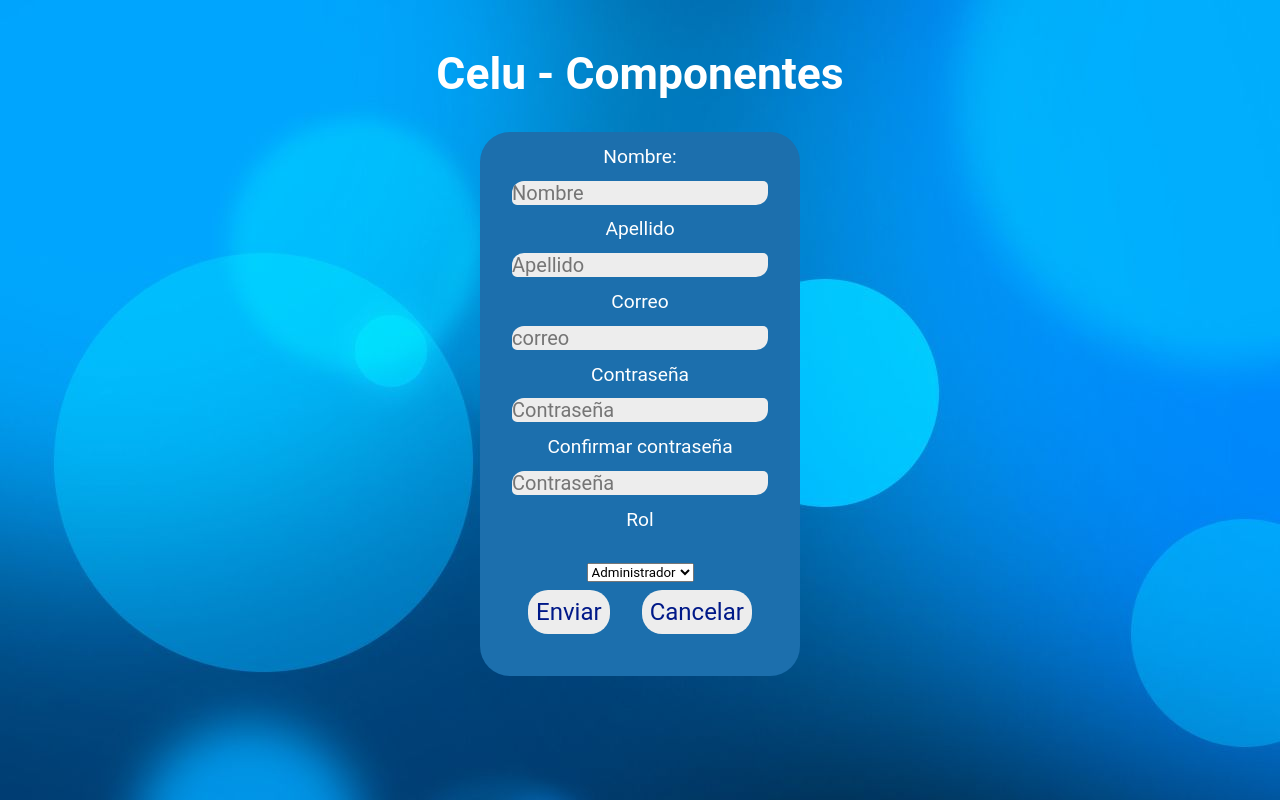
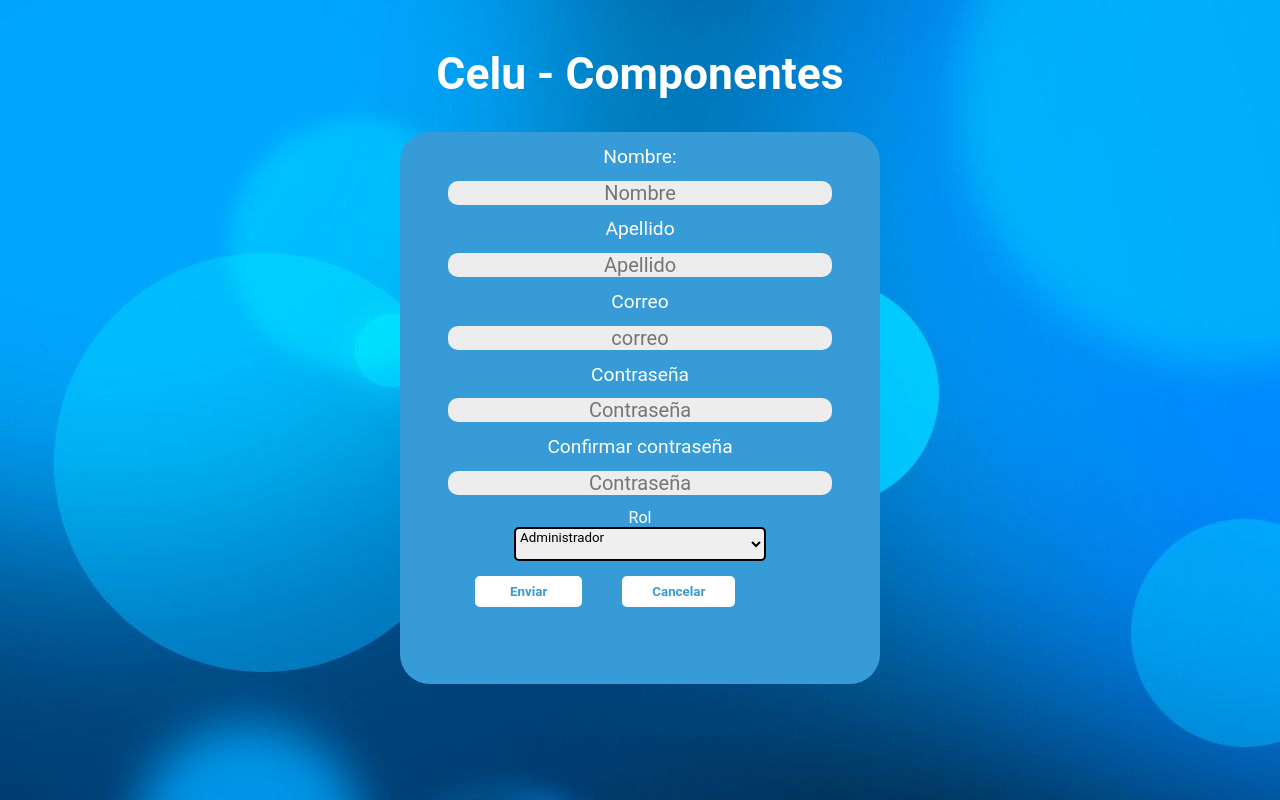
Before and after one commit to juanfed/night-developers, a React (Create React App) app: page /registro in a window 1280 px wide. Built offline with nearby package versions, Linux system fonts and the light colour scheme.

Commit message:
cambio diseño registro

```diff
--- a/src/components/registro.jsx
+++ b/src/components/registro.jsx
@@ -36,20 +36,21 @@ const registro = () => {
                         <input type="password" id="contrseñaRegistro2" placeholder="Contraseña" required />
                     </div>
 
-                    <div className="formularioRegistro-caja">
-                        <label for="botonRegistro">Rol</label> <br />
+                    <div className="formularioRegistro-caja2">
+                        <p>Rol</p>
+                        <select id="selecione_nombre" class="caja">
+                            <option value="">Administrador</option>
+                            <option value="Juan fernando">Usuario</option>
+                            <option value="Diego Hernandez">Vendedor</option>
+                        </select>
                     </div>
 
 
-                    <select>
-                        <option value="Administrador">Administrador</option>
-                        <option>Vendedor</option>
-                        <option>Usuario</option>
-                    </select>
 
-                    <div className="botonRegistrar">
-                        <span>Enviar</span>
-                        <Link to="/login"><span>Cancelar</span></Link>
+
+                    <div>
+                    <button type="button"className="botonRegistrar" >Enviar</button>
+                    <Link to="/login"><button type="button"className="botonRegistrar2" >Cancelar</button></Link>
 
                     </div>
 
--- a/src/pages/usuario.jsx
+++ b/src/pages/usuario.jsx
@@ -23,25 +23,25 @@ const usuario =()=>{
 
                     <div className="formu_edit_caja">
                         <label for="NombreEdit">Nombre:</label>
-                        <input type="text" id="NombreEdit" required/>
+                        <input type="text" id="NombreEdit"/>
 
                     </div>
 
                     <div className="formu_edit_caja">
                         <label for="ApellidoEdit">Apellido:</label>
-                        <input type="text" id="ApedilloEdit" required/>
+                        <input type="text" id="ApedilloEdit"/>
 
                     </div>
 
                     <div className="formu_edit_caja">
                         <label for="CorreoEdit">Correo:</label>
-                        <input type="text" id="CorreoEdit" required/>
+                        <input type="text" id="CorreoEdit"/>
 
                     </div>
 
                     <div className="formu_edit_caja">
                         <label for="ContraseñaEdit">Contraseña:</label>
-                        <input type="text" id="ContraseñaEdit" required/>
+                        <input type="text" id="ContraseñaEdit"/>
 
                     </div>
 
--- a/src/styles/registro.css
+++ b/src/styles/registro.css
@@ -21,11 +21,13 @@
 .formularioRegistro{
     margin: auto;
     flex-direction: column;
-    height: 68vh;
-    width: 40vh;
+    height: 69vh;
+    width: 60vh;
     border-radius: 30px;
-    background-color: #1c6fad;
+    background-color: #369bd6;
+
 }
+
 
 .formularioRegistro label{
     display: block;
@@ -43,8 +45,10 @@
     background-color:#ededed;
     width:80%;
     font-size: 1.25rem;
-    border-radius:12px 5px 12px 5px;
+    border-radius: 10px;
     border: 0;
+    text-align: center;
+
 }
 
 
@@ -55,18 +59,32 @@
 }
 
 .botonRegistrar{
-    text-align: center;
-    margin: auto;
-    padding-top: 1rem;
+    padding: 8px 35px;
+    margin-top: 5px;
+    margin-left: 88px;
+    background:white;
+    color: #369bd6;
+    font-weight: 600;
+    border: none;
+    margin: 15px 40px 0px 75px;
+    border-radius: 5px;
+
 }
 
-.botonRegistrar span{
-    margin: 0rem 1rem 0rem 1rem;
-    font-size: 1.5rem;
-    padding: 0.5rem;
-    border-radius: 20px;
-    background-color: #ededed;
-    color: rgb(0, 25, 136);
+.botonRegistrar2{
+    padding: 8px 30px;
+    background: white;
+    color: #369bd6;
+    font-weight: 600;
+    border: none;
+    border-radius: 5px;
+
+}
+
+.formularioRegistro-caja2{
+    text-align: center;
+    padding-top: 0.8rem;
+    color: white;
 }
 
 
--- a/src/styles/usuario.css
+++ b/src/styles/usuario.css
@@ -67,14 +67,14 @@
 }
 
 .boton_modif{
-    padding: 8px 30px;
+    padding: 8px 35px;
     margin-top: 5px;
     margin-left: 88px;
     background:white;
     color: #369bd6;
     font-weight: 600;
     border: none;
-    margin: 5px 20px 0px 75px;
+    margin: 15px 40px 0px 82px;
     border-radius: 5px;
 }
 
```
